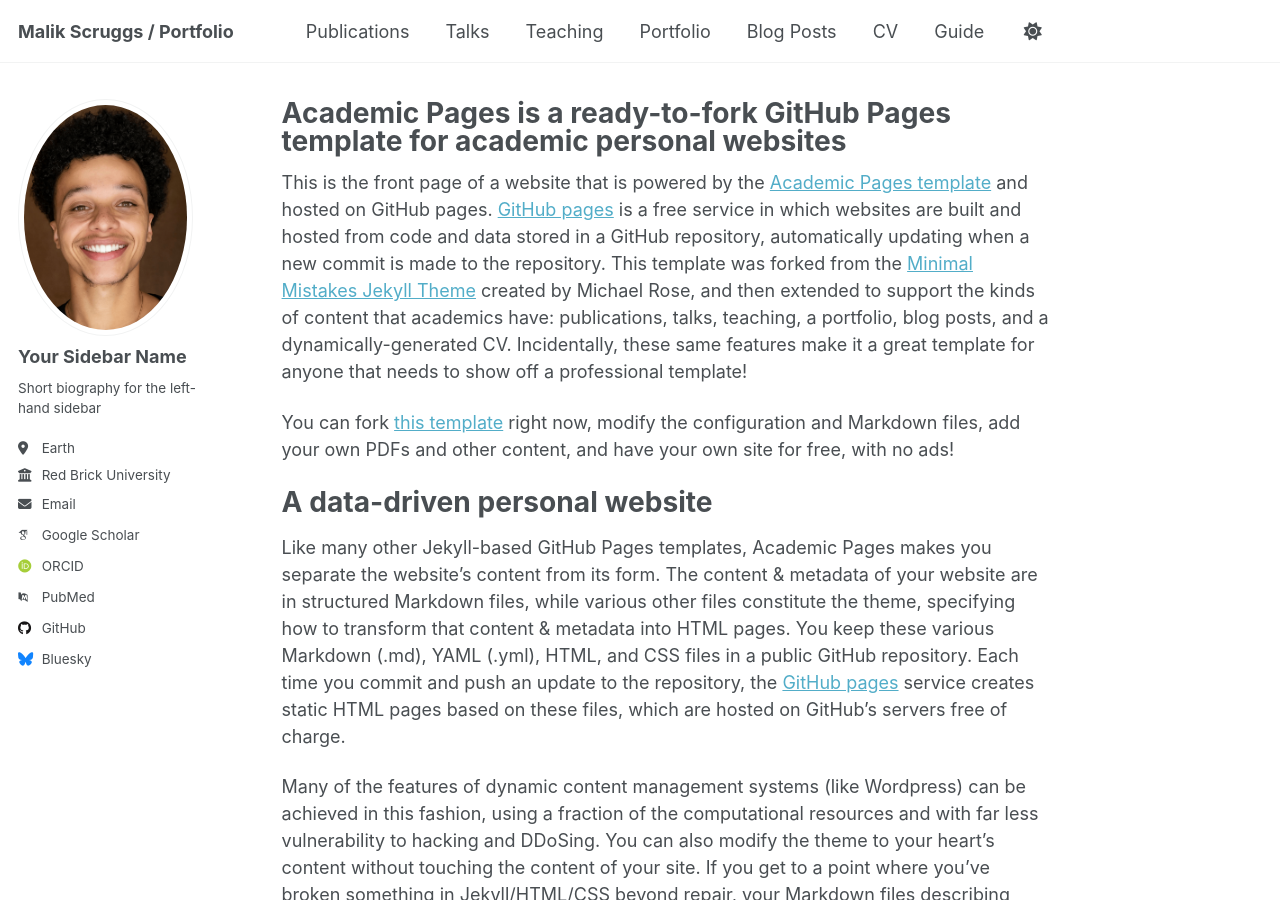
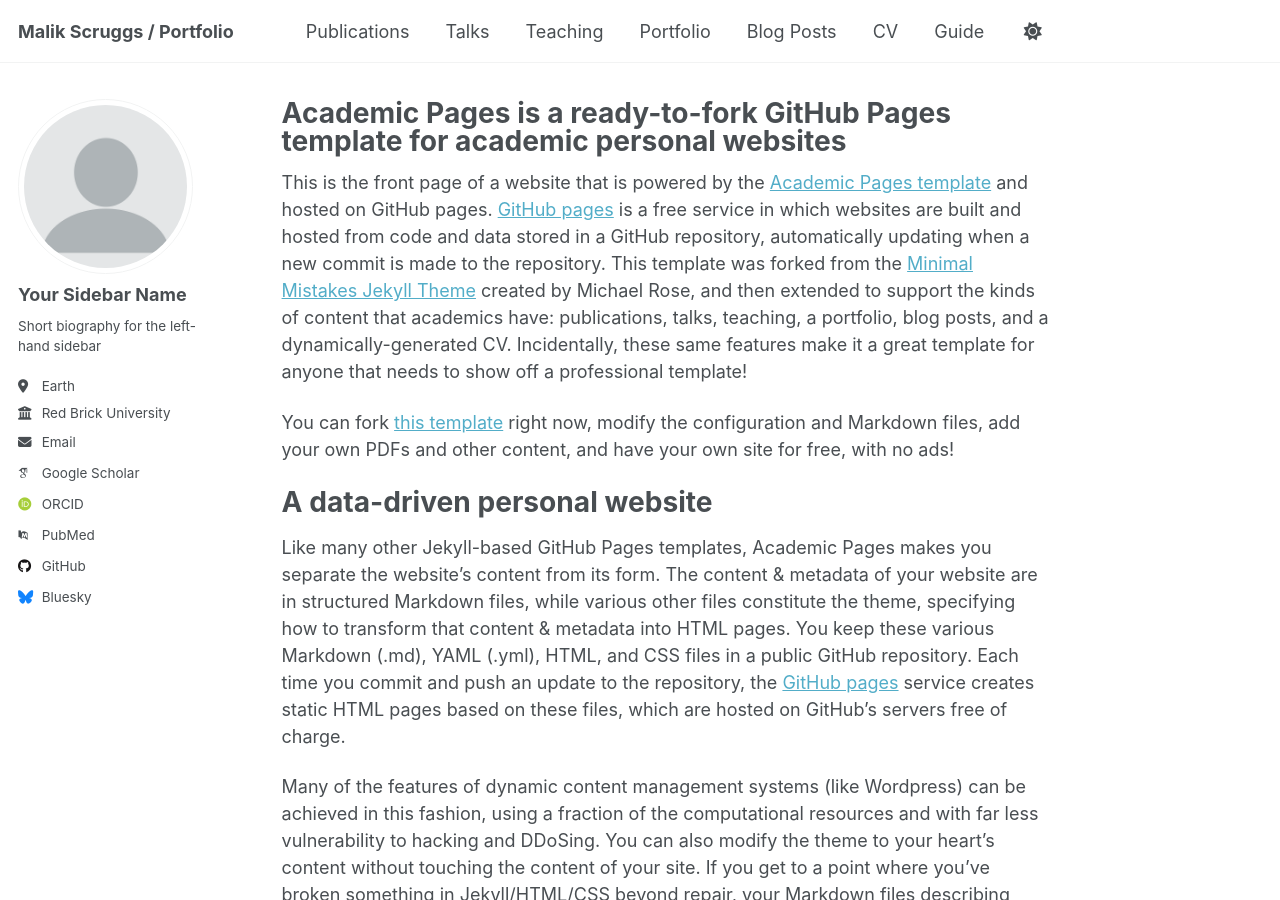
Before and after one commit to codedbyLeek/maliks-portfolio, a Jekyll site: the page built from _pages/about.md, in a window 1280 px wide and 900 px high. Built offline with Jekyll 4.4.1, drawn with Linux system fonts in a browser that asks for light colours; some web fonts are replaced; a script that is not in the unit is left out.

Commit message:
4th commit

```diff
--- a/_config.yml
+++ b/_config.yml
@@ -23,7 +23,7 @@ repository               : "academicpages/academicpages.github.io"
 #               Additional customization can be done by editing /_includes/author-profile.html
 author:
   # Biographic information
-  avatar           : "profilepic.png"
+  avatar           : "profile.png"
   name             : "Your Sidebar Name"
   pronouns         : # example: "she/her"
   bio              : "Short biography for the left-hand sidebar"
```
